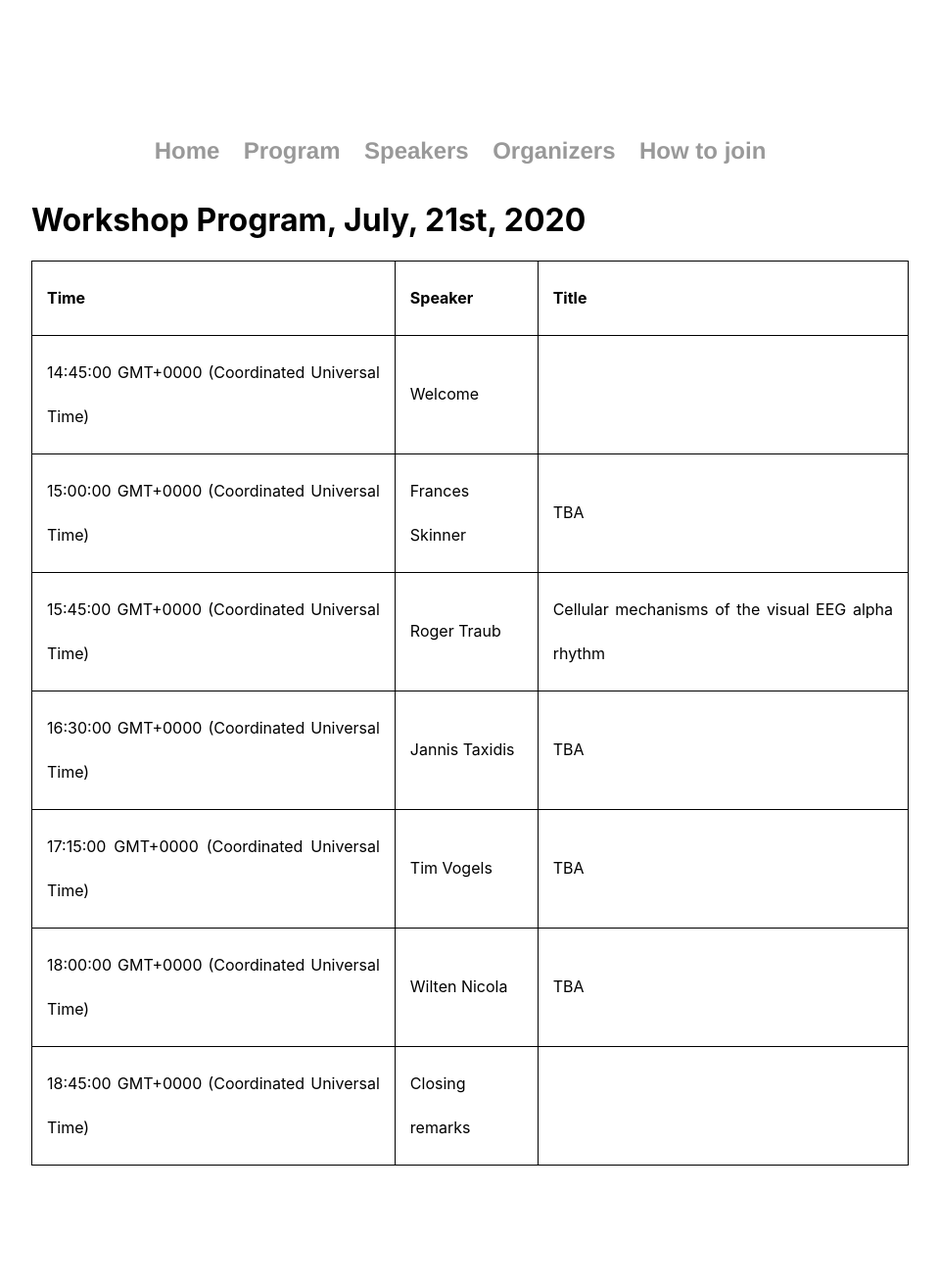
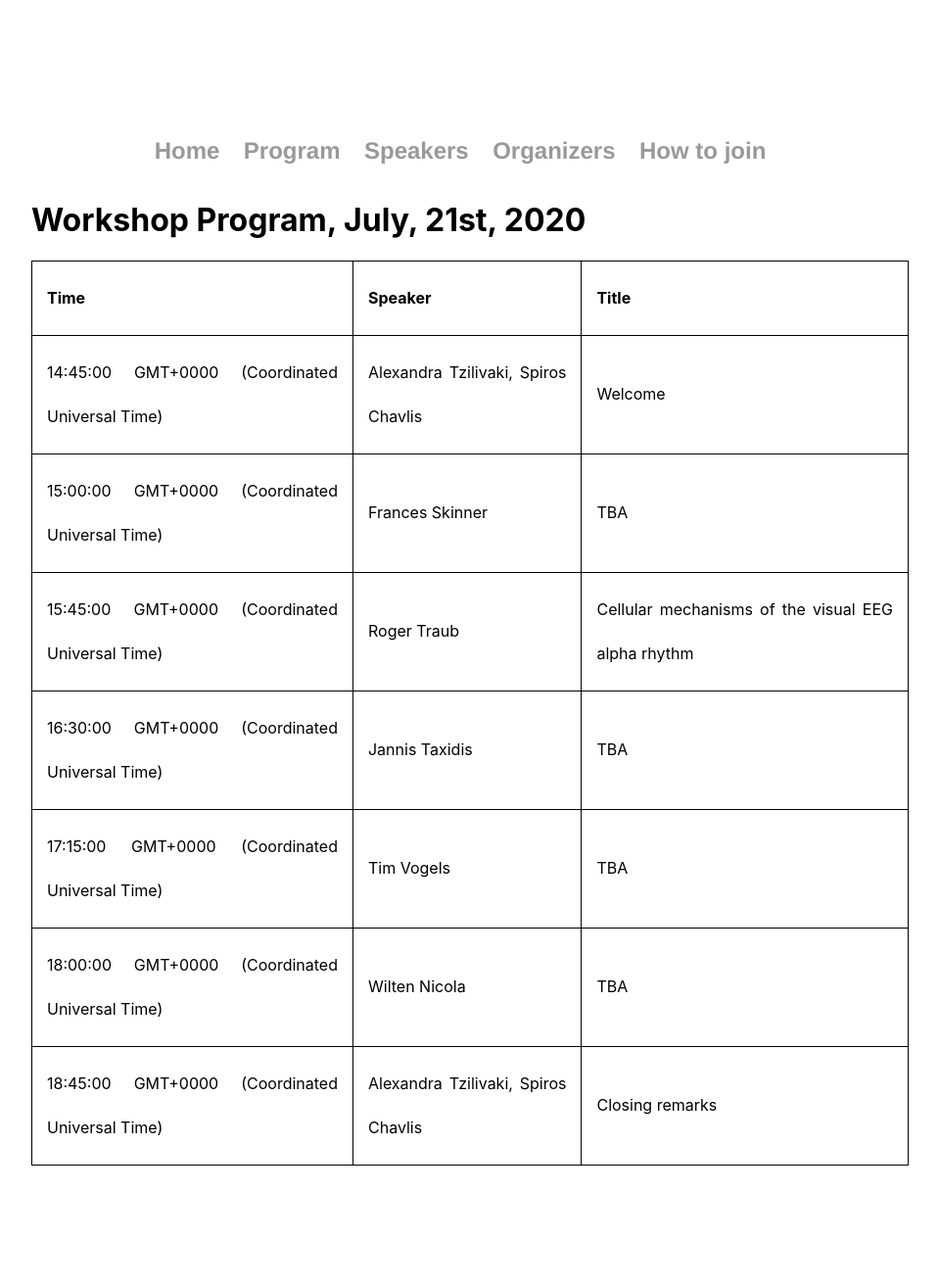
Before and after one commit to spirosChv/ocns2021interneurons, a Jekyll site: the page built from program/index.html, in a window 1280 px wide. Shown: the whole page at 98% size, without its empty margins (160-1119 px from the left). Built offline with Jekyll 4.4.1, drawn with Linux system fonts in a browser that asks for light colours.

Commit message:
Update index.html

```diff
--- a/program/index.html
+++ b/program/index.html
@@ -36,8 +36,8 @@ title: Workshop Program
   </tr>
   <tr>
     <td><script type="text/javascript">localize("7/21/2020 2:45:00 PM"); </script></td>
+    <td>Alexandra Tzilivaki, Spiros Chavlis</td>
     <td>Welcome</td>
-    <td></td>
   </tr>
   <tr>
     <td><script type="text/javascript">localize("7/21/2020 3:00:00 PM"); </script></td>
@@ -66,8 +66,8 @@ title: Workshop Program
   </tr>
     <tr>
      <td><script type="text/javascript">localize("7/21/2020 6:45:00 PM"); </script></td>
+    <td>Alexandra Tzilivaki, Spiros Chavlis</td>
     <td>Closing remarks</td>
-    <td></td>
   </tr>
 </table>
 
```
